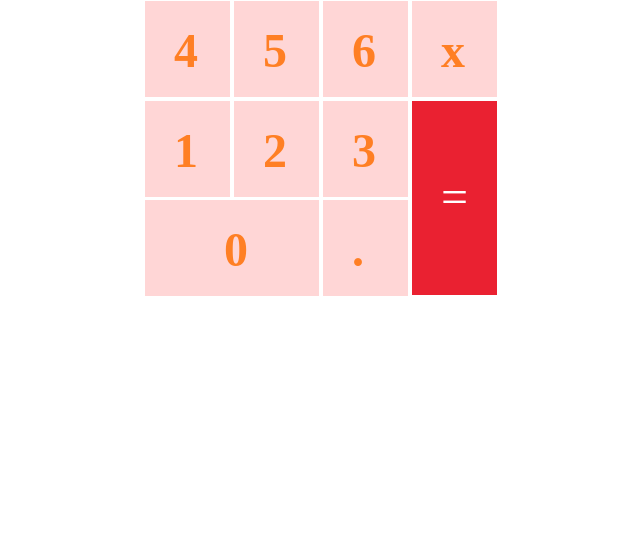
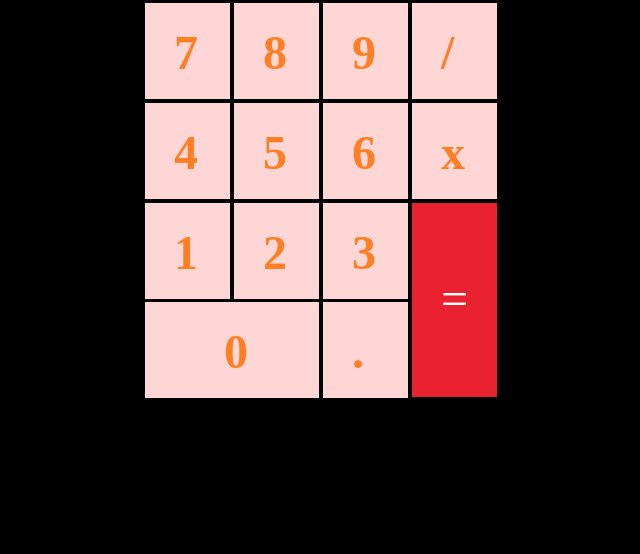
Before and after one commit to Rokibol-Hasan/Jquery-Calculator, a plain HTML site: page index.html in a window 1280 px wide. Shown: the part 341-895 px from the top of the page, without its empty margins (320-960 px from the left). After the commit the page ends 800 px from the top, so only its background shows below. Drawn offline with Linux system fonts and the light colour scheme.

Commit message:
cal ready

```diff
--- a/style.css
+++ b/style.css
@@ -1,7 +1,21 @@
+*{
+    padding: 0;
+    margin: 0;
+}
+body{
+    padding: 0;
+    padding: 0;
+    box-sizing: border-box;
+    background-color: black;
+    height: 100vh;
+    display: flex;
+    align-items: center;
+    justify-content: center;
+}
+
 .calculator {
   width: 408px;
-  height: 837px;
-  margin: 10px auto;
+  /* height: 837px; */
   position: relative;
   color: #fff;
   font-size: 3em;
```
